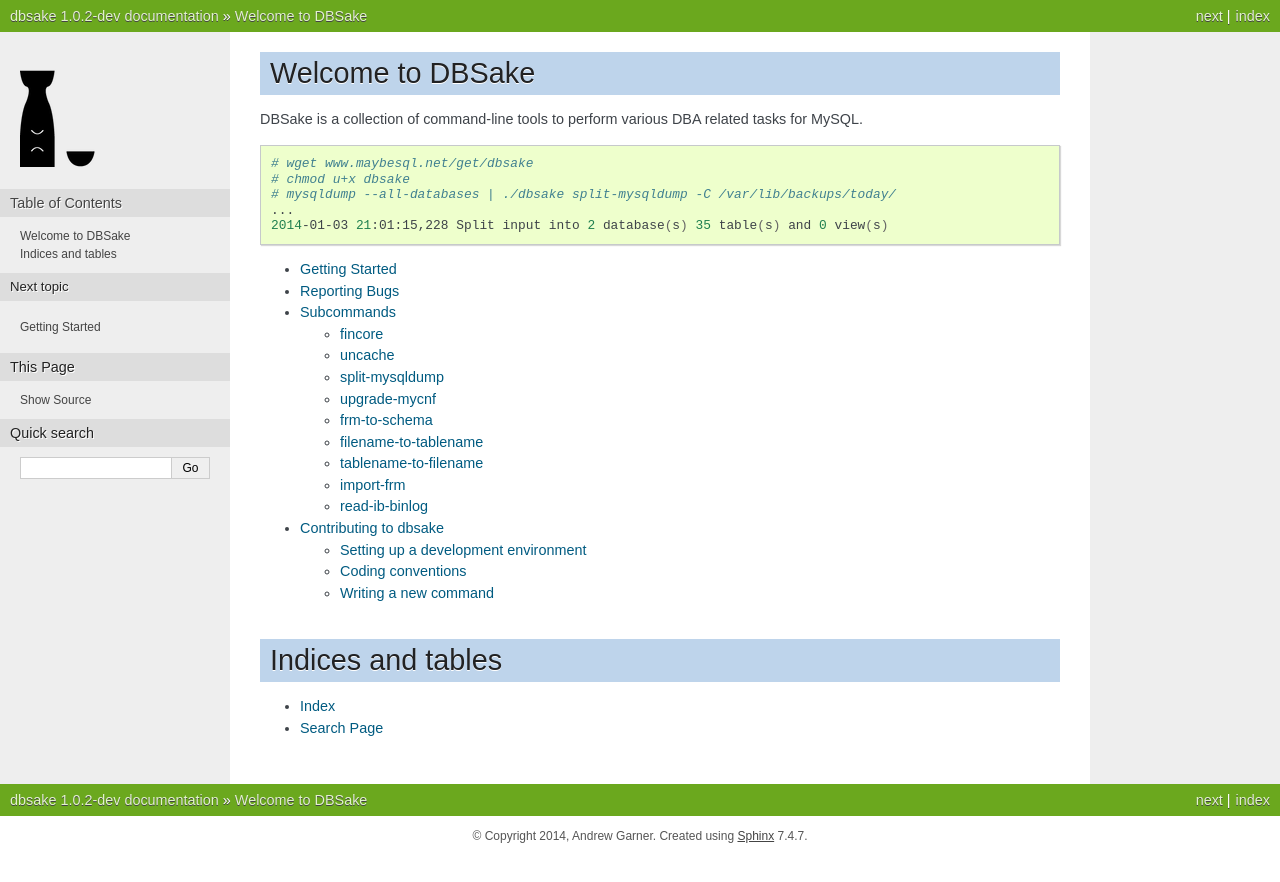
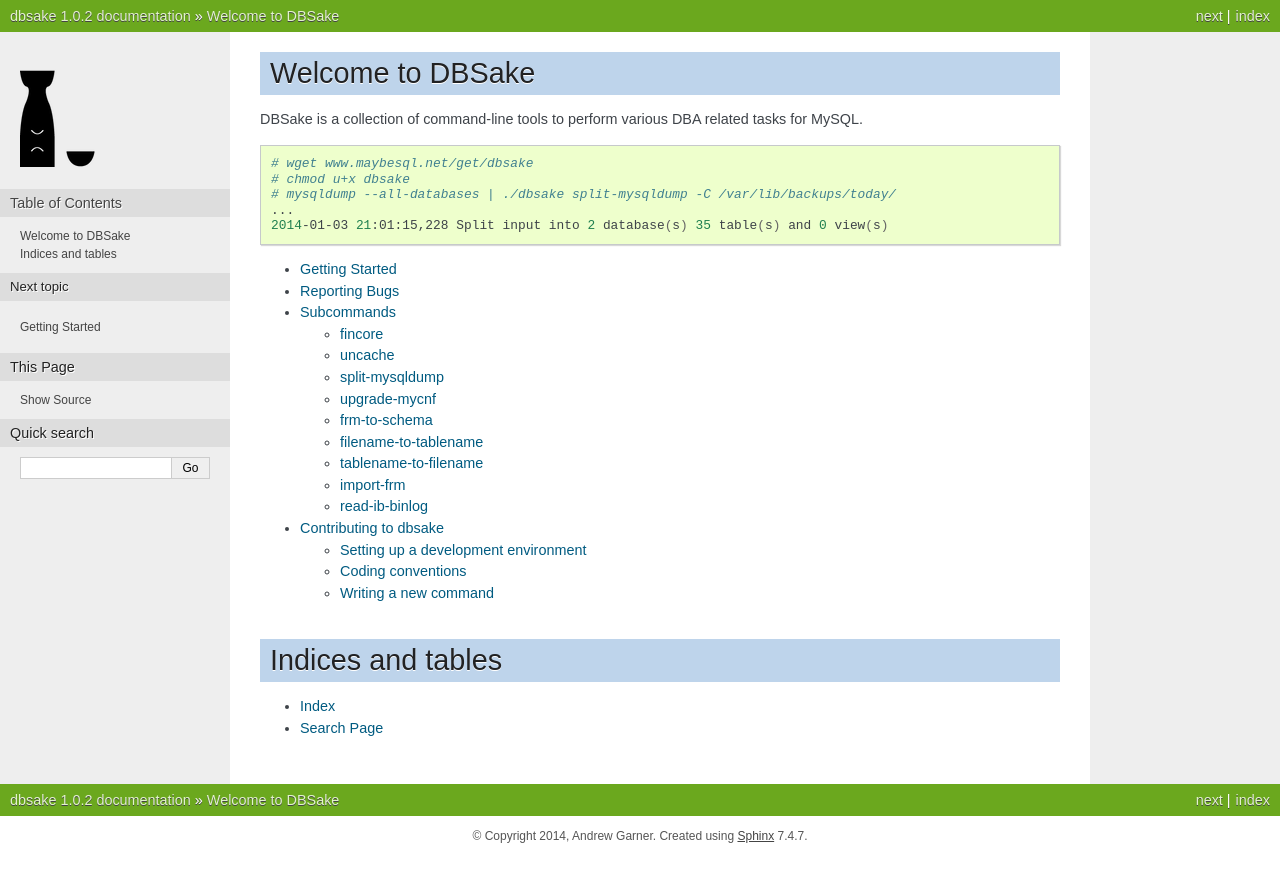
Before and after one commit to abg/dbsake, a Sphinx documentation site: the page built from docs/index.rst, in a window 1280 px wide. Shown: the top 882 px of the page. Built offline with Sphinx 7.4.7, drawn with Linux system fonts in a browser that asks for light colours.

Commit message:
prepared for v1.0.2

```diff
--- a/dbsake/__init__.py
+++ b/dbsake/__init__.py
@@ -9,7 +9,7 @@ try:
 except NameError:
     _basestring = str
 
-__version__ = '1.0.2-dev'
+__version__ = '1.0.2'
 
 from dbsake import argparse
 from dbsake import baker
--- a/docs/conf.py
+++ b/docs/conf.py
@@ -48,9 +48,9 @@ copyright = u'2014, Andrew Garner'
 # built documents.
 #
 # The short X.Y version.
-version = '1.0.2-dev'
+version = '1.0.2'
 # The full version, including alpha/beta/rc tags.
-release = '1.0.2-dev'
+release = '1.0.2'
 
 # The language for content autogenerated by Sphinx. Refer to documentation
 # for a list of supported languages.
```
